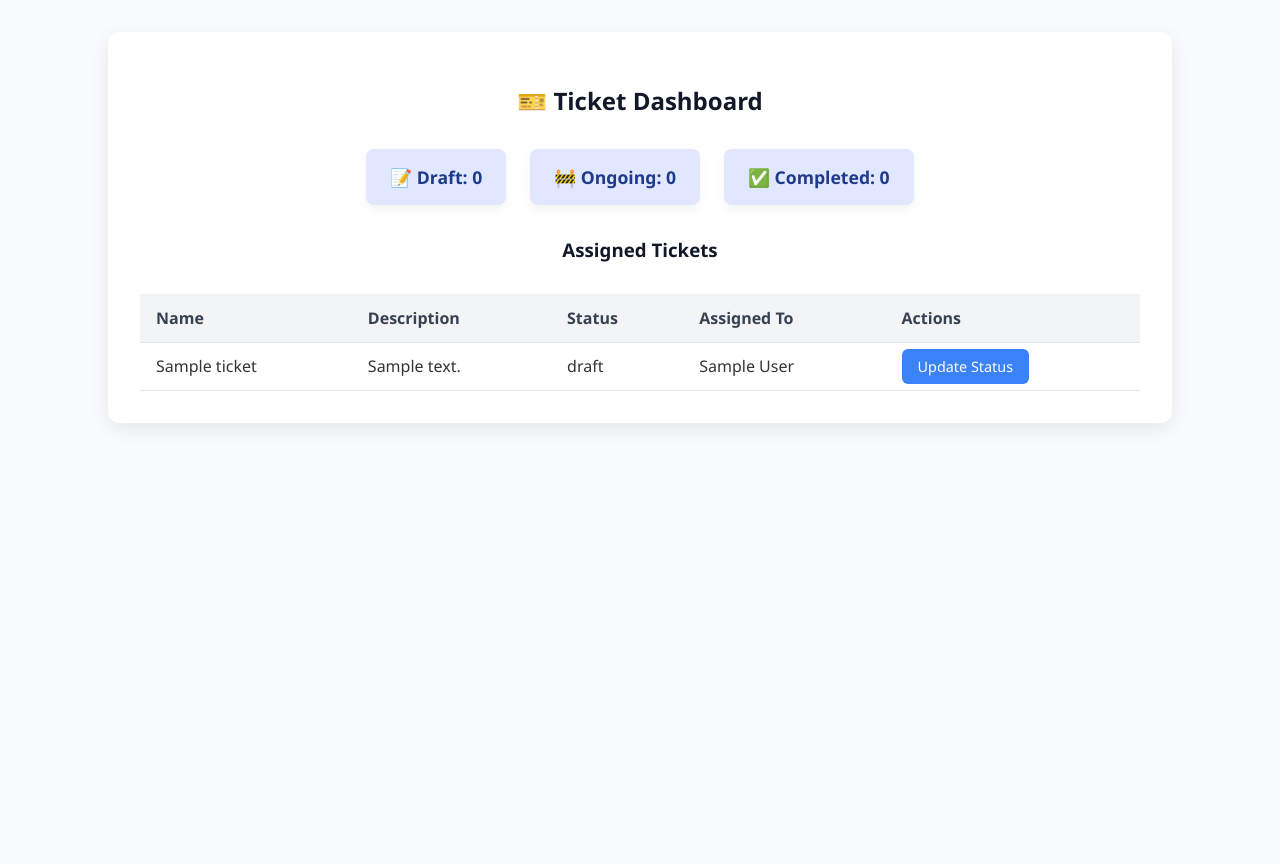
After one commit to Nimapatel1234/dev_test_nima, a Django app: page /ticket/ in a window 1280 px wide. The commit adds this page. Run offline with Django 5.2, Linux system fonts and the light colour scheme; a user stored in the database is signed in; tables that the repository leaves empty hold one stand-in row (values such as "Sample post").

Commit message:
ten_new_changes

```diff
--- a/ticket_system/ticket_system/settings.py
+++ b/ticket_system/ticket_system/settings.py
@@ -81,7 +81,7 @@ DATABASES = {
         'ENGINE': 'django.db.backends.postgresql',
         'NAME': 'py_assign',
         'USER': 'postgres',
-        'PASSWORD': 'nima321',
+        'PASSWORD': 'securePass2025',
         'HOST': 'localhost',
         'PORT': '5432',
     }
--- a/ticket_system/ticket_system/urls.py
+++ b/ticket_system/ticket_system/urls.py
@@ -27,6 +27,7 @@ urlpatterns = [
     path('', include('users.urls')),
     path('', auth_views.LoginView.as_view(template_name='login.html'), name='login'),
     path('logout/', auth_views.LogoutView.as_view(next_page='login'), name='logout'),
+    # path('', include(('tickets.urls', 'tickets'), namespace='tickets')),  # ✅ CORRECT
 
 ]
 
--- a/ticket_system/tickets/models.py
+++ b/ticket_system/tickets/models.py
@@ -26,3 +26,17 @@ class Attachment(models.Model):
 
     def __str__(self):
         return f"{self.file.name}"
+
+
+from django.db import models
+from django.contrib.auth.models import User
+
+class Project(models.Model):
+    name = models.CharField(max_length=255, unique=True)
+    description = models.TextField(blank=True, null=True)
+    created_at = models.DateTimeField(auto_now_add=True)
+    updated_at = models.DateTimeField(auto_now=True)
+    staff_users = models.ManyToManyField(User, related_name='projects')
+
+    def __str__(self):
+        return self.name
--- /dev/null
+++ b/ticket_system/tickets/templates/tickets/ticket_dashboard.html
@@ -0,0 +1,137 @@
+<!DOCTYPE html>
+<html lang="en">
+<head>
+  <meta charset="UTF-8">
+  <title>Ticket Dashboard</title>
+  <style>
+    body {
+      background-color: #f9fafb;
+      font-family: 'Segoe UI', Tahoma, Geneva, Verdana, sans-serif;
+      margin: 0;
+      padding: 2rem;
+      color: #333;
+      min-height: 100vh;
+      display: flex;
+      justify-content: center;
+      align-items: flex-start;
+    }
+
+    .container {
+      max-width: 1000px;
+      width: 100%;
+      background: white;
+      padding: 2rem;
+      border-radius: 12px;
+      box-shadow: 0 6px 20px rgba(0, 0, 0, 0.08);
+    }
+
+    h2, h3 {
+      color: #111827;
+      text-align: center;
+      margin-bottom: 2rem;
+    }
+
+    .status-summary {
+      display: flex;
+      gap: 1.5rem;
+      justify-content: center;
+      margin-bottom: 2rem;
+    }
+
+    .status-box {
+      background-color: #e0e7ff;
+      padding: 1rem 1.5rem;
+      border-radius: 8px;
+      font-size: 1.1rem;
+      font-weight: bold;
+      color: #1e3a8a;
+      box-shadow: 0 4px 10px rgba(0, 0, 0, 0.05);
+    }
+
+    table {
+      width: 100%;
+      border-collapse: collapse;
+      margin-top: 1rem;
+    }
+
+    th, td {
+      padding: 0.8rem 1rem;
+      text-align: left;
+      border-bottom: 1px solid #e5e7eb;
+    }
+
+    th {
+      background-color: #f3f4f6;
+      font-weight: 700;
+      color: #374151;
+    }
+
+    tr:hover {
+      background-color: #f9fafb;
+    }
+
+    .actions a {
+      background-color: #3b82f6;
+      color: white;
+      padding: 0.5rem 1rem;
+      border-radius: 6px;
+      text-decoration: none;
+      font-size: 0.9rem;
+      transition: background-color 0.3s ease;
+    }
+
+    .actions a:hover {
+      background-color: #2563eb;
+    }
+
+    .no-tickets {
+      text-align: center;
+      padding: 2rem;
+      color: #6b7280;
+    }
+  </style>
+</head>
+
+<body>
+  <div class="container">
+    <h2>🎫 Ticket Dashboard</h2>
+
+    <div class="status-summary">
+      <div class="status-box">📝 Draft: {{ draft_count }}</div>
+      <div class="status-box">🚧 Ongoing: {{ ongoing_count }}</div>
+      <div class="status-box">✅ Completed: {{ completed_count }}</div>
+    </div>
+
+    <h3>Assigned Tickets</h3>
+
+    {% if tickets %}
+    <table>
+      <thead>
+        <tr>
+          <th>Name</th>
+          <th>Description</th>
+          <th>Status</th>
+          <th>Assigned To</th>
+          <th>Actions</th>
+        </tr>
+      </thead>
+      <tbody>
+        {% for ticket in tickets %}
+        <tr>
+          <td>{{ ticket.name }}</td>
+          <td>{{ ticket.description }}</td>
+          <td>{{ ticket.status }}</td>
+          <td>{{ ticket.assigned_to }}</td>
+          <td class="actions">
+            <a href="{% url 'update_ticket_status' ticket.id %}">Update Status</a>
+          </td>
+        </tr>
+        {% endfor %}
+      </tbody>
+    </table>
+    {% else %}
+    <div class="no-tickets">No Tickets Found.</div>
+    {% endif %}
+  </div>
+</body>
+</html>
--- a/ticket_system/tickets/urls.py
+++ b/ticket_system/tickets/urls.py
@@ -2,6 +2,6 @@ from django.urls import path
 from . import views
 
 urlpatterns = [
-    path('/ticket', views.ticket_dashboard, name='ticket_dashboard'),
-    path('ticket/<int:pk>/update/', views.update_ticket_status, name='update_ticket'),
+    path('ticket/', views.ticket_dashboard, name='ticket_dashboard'),
+    path('ticket/<int:ticket_id>/update/', views.update_ticket_status, name='update_ticket_status'),
 ]
--- a/ticket_system/tickets/views.py
+++ b/ticket_system/tickets/views.py
@@ -1,47 +1,58 @@
-
-
 from django.shortcuts import render, get_object_or_404, redirect
 from django.contrib.auth.decorators import login_required
 from users.models import StaffUser
 from .models import Ticket, Attachment
+from django.http import HttpResponse
 
+# Ticket Dashboard
 @login_required
 def ticket_dashboard(request):
-    staff = StaffUser.objects.get(user=request.user)
-    tickets = Ticket.objects.all() if staff.is_admin else Ticket.objects.filter(assigned_to=staff)
+    if request.user.is_staff:  # Admin User
+        tickets = Ticket.objects.all()
+    else:  # Staff User
+        tickets = Ticket.objects.filter(assigned_to=request.user)
+
+    # Ticket Counts
+    draft_count = tickets.filter(status='Draft').count()
+    ongoing_count = tickets.filter(status='Ongoing').count()
+    completed_count = tickets.filter(status='Completed').count()
 
     context = {
-        'user': staff,
         'tickets': tickets,
-        'draft_count': tickets.filter(status='draft').count(),
-        'ongoing_count': tickets.filter(status='ongoing').count(),
-        'completed_count': tickets.filter(status='completed').count(),
+        'draft_count': draft_count,
+        'ongoing_count': ongoing_count,
+        'completed_count': completed_count,
     }
-    return render(request, 'tickets/dashboard.html', context)
+    return render(request, 'tickets/ticket_dashboard.html', context)
 
+# Update Ticket Status
 @login_required
-def update_ticket_status(request, pk):
-    ticket = get_object_or_404(Ticket, pk=pk)
-    staff = StaffUser.objects.get(user=request.user)
+def update_ticket_status(request, ticket_id):
+    ticket = get_object_or_404(Ticket, id=ticket_id)
 
-    if request.method == "POST":
-        new_status = request.POST.get("status")
-        file = request.FILES.get("file")
+    try:
+        staff = StaffUser.objects.get(user=request.user)
+    except StaffUser.DoesNotExist:
+        return HttpResponse('You are not a staff user.', status=403)
 
-        # Role-based allowed status transitions
+    if request.method == 'POST':
+        new_status = request.POST.get('status')
+        uploaded_file = request.FILES.get('file')
+
+        # Allowed Status Changes
         if staff.is_admin:
-            allowed_statuses = ['draft', 'ongoing', 'completed', 'archived']
+            allowed_statuses = ['Draft', 'Ongoing', 'Completed', 'Archived']
         else:
-            allowed_statuses = ['ongoing', 'completed']
+            allowed_statuses = ['Ongoing', 'Completed']
 
         if new_status in allowed_statuses:
             ticket.status = new_status
             ticket.save()
 
-        # Handle file upload
-        if file:
-            Attachment.objects.create(ticket=ticket, file=file)
+        # Save uploaded attachment
+        if uploaded_file:
+            Attachment.objects.create(ticket=ticket, file=uploaded_file)
 
-        return redirect('ticket_dashboard')
+        return redirect('user_profile')  # ✅ Redirect to Profile after update
 
-    return render(request, 'tickets/update_ticket.html', {'ticket': ticket, 'user': staff})
+    return render(request, 'tickets/update_ticket_status.html', {'ticket': ticket})
--- a/ticket_system/users/urls.py
+++ b/ticket_system/users/urls.py
@@ -3,4 +3,5 @@ from . import views
 
 urlpatterns = [
     path('profile/', views.user_profile, name='user_profile'),  # Example route
+     path('logout/', views.user_logout, name='logout'),
 ]
```
Also changed, not shown: ticket_system/tickets/admin.py (+8 -0 lines), ticket_system/tickets/templates/tickets/dashboard.html (deleted, +0 -105 lines), ticket_system/tickets/templates/tickets/update_ticket_status.html (renamed from ticket_system/tickets/templates/tickets/update_ticket.html, +33 -15 lines), ticket_system/users/views.py (+8 -1 lines), ticket_system/media/attachments/Screenshot_2025-04-17_073637_azWOZ3w.png (added), ticket_system/tickets/migrations/0002_project.py (added).
